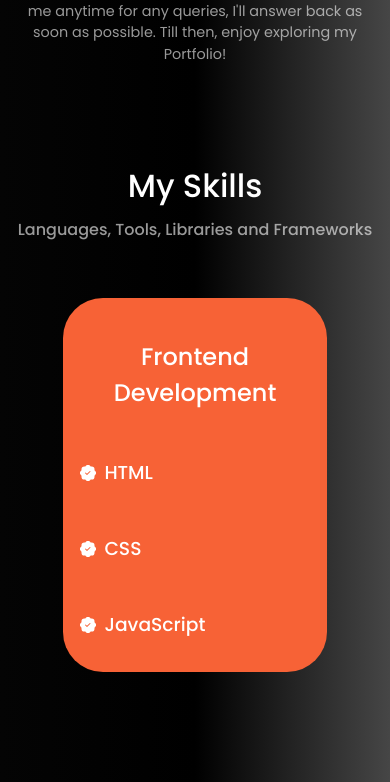
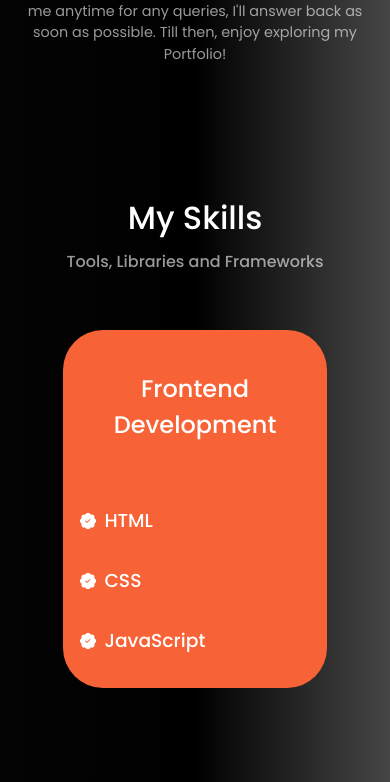
Before and after one commit to Devesh225/Portfolio, a React (Create React App) app: page / in a window 390 px wide. Shown: the part 2060-2842 px from the top of the page. Built offline with nearby package versions, Linux system fonts and the light colour scheme.

Commit message:
Skills Component Minor Changes and UI fix

```diff
--- a/src/components/skills/Skills.css
+++ b/src/components/skills/Skills.css
@@ -1,13 +1,12 @@
 .skills {
-    height: 100vh;
-    padding-top: 2rem;
+    padding-top: 4rem;
+    height: fit-content;
 }
 
 .skills__container {
     display: grid;
     grid-template-columns: 1fr 1fr;
     gap: 5rem;
-    margin-top: 5rem;
 }
 
 .skills__card {
@@ -20,7 +19,7 @@
 }
 
 .skills__card:hover {
-    background-color: #443e3d;
+    background-color: var(--background-color-primary);
     border-color: var(--background-color-secondary);
     transform: scale(1.1, 1.1);
     color: var(--background-color-secondary);
@@ -36,9 +35,8 @@
     display: grid;
     grid-template-columns: 1fr;
     padding-bottom: 1rem;
-    margin-top: 2rem;
     gap: 2rem;
-    row-gap: 1rem;
+    row-gap: 0;
 }
 
 .skills__box {
@@ -55,10 +53,10 @@
 
     .skills__card {
         width: 75%;
-        margin: 3rem auto 0 auto;
+        margin: 1rem auto 0 auto;
     }
 
-    .skills__all {
-        margin-top: 1rem;
+    .skills__frontend1 {
+        margin-top: 3rem;
     }
 }
--- a/src/components/skills/Skills.js
+++ b/src/components/skills/Skills.js
@@ -6,7 +6,7 @@ function Skills() {
   return (
     <div id='skills' className='skills'>
         <h1>My Skills</h1>
-        <h4>Languages, Tools, Libraries and Frameworks</h4>
+        <h4>Tools, Libraries and Frameworks</h4>
         <div className="container skills__container">
             <div className="skills__card skills__frontend1">
                 <h2>Frontend Development</h2>
```
